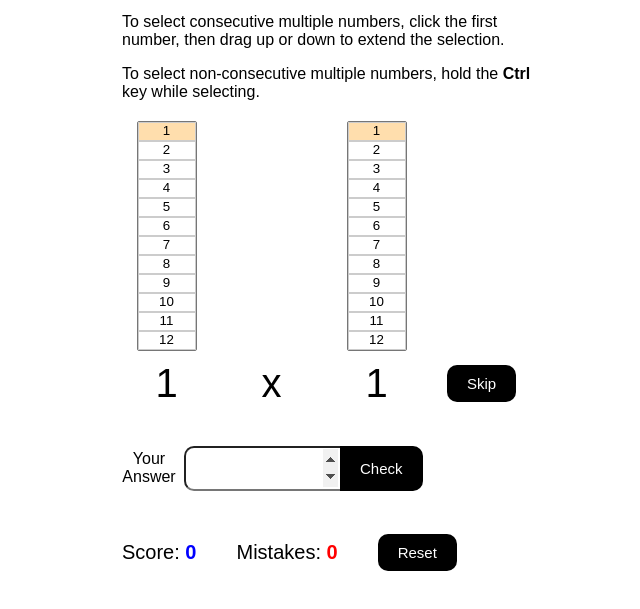
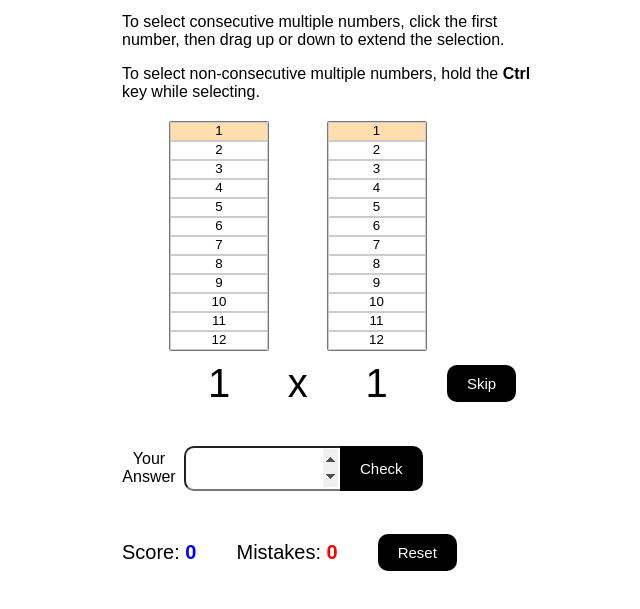
Before and after one commit to lndex199/times-table, a plain HTML site: page index.html in a window 1280 px wide. Shown: the part 179-788 px from the top of the page, without its empty margins (321-961 px from the left). Drawn offline with Linux system fonts and the light colour scheme.

Commit message:
'section-1' grid-template-columns updated. 'width: 100px' to select elements.

```diff
--- a/index.html
+++ b/index.html
@@ -29,6 +29,7 @@
     </div>
 
     <section class="section-1">
+      <div></div>
       <select name="num1" id="num1" multiple>
         <option value="1" selected>1</option>
         <option value="2">2</option>
@@ -60,6 +61,7 @@
       </select>
       <div></div>
 
+      <div></div>
       <p class="question q1"></p>
       <p class="question">x</p>
       <p class="question q2"></p>
--- a/style.css
+++ b/style.css
@@ -34,14 +34,14 @@ main {
 
 .section-1 {
   display: grid;
-  grid-template-columns: repeat(4, 1fr);
+  grid-template-columns: 1fr 2fr 1fr 2fr 2fr;
   place-items: center;
   row-gap: 10px;
   margin-top: 20px;
 }
 
 select {
-  width: 60px;
+  width: 100px;
   height: 230px;
   text-align: center;
   outline: none;
```
